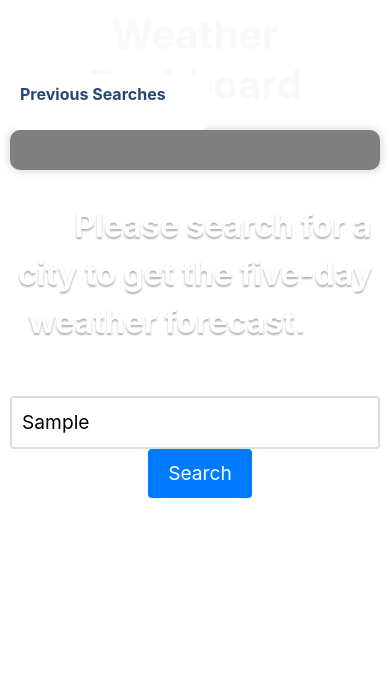
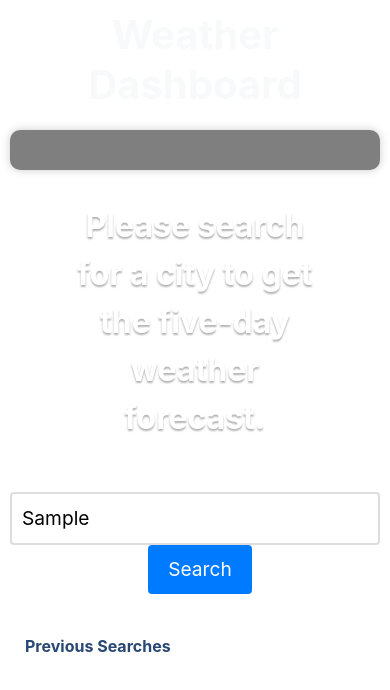
Before and after one commit to TamaraJoniec/Server-APIs-Weather-Dashboard, a website: page index.html in a window 390 px wide. Both pictures are taken after typing "Sample" into the empty fields and a click on the button "Search". Drawn offline with nearby package versions, Linux system fonts and the light colour scheme; no server answers.

Commit message:
added col class to message for responsiveness

```diff
--- a/assets/css/style.css
+++ b/assets/css/style.css
@@ -72,9 +72,8 @@ h4 {
 
 /* list of clickable searches */
 #search-history {
-  position: absolute;
-  top: 50px;
-  left: 10px;
+   position: relative;
+   z-index: 1;
 }
 .list-cities {
   background-color: rgb(255, 255, 255);
--- a/index.html
+++ b/index.html
@@ -6,7 +6,7 @@
   <meta name="viewport" content="width=device-width, initial-scale=1.0" />
   <meta http-equiv="X-UA-Compatible" content="ie=edge" />
   <link rel="stylesheet" href="./assets/css/style.css" />
-  <link rel="stylesheet" href="https://stackpath.bootstrapcdn.com/font-awesome/4.7.0/css/font-awesome.min.css" />
+  <link rel="stylesheet" href="https://cdnjs.cloudflare.com/ajax/libs/twitter-bootstrap/4.6.0/css/bootstrap.min.css">
   <link rel="stylesheet" href="https://cdn.jsdelivr.net/npm/bootstrap@4.6.2/dist/css/bootstrap.min.css"
     integrity="sha384-xOolHFLEh07PJGoPkLv1IbcEPTNtaed2xpHsD9ESMhqIYd0nLMwNLD69Npy4HI+N" crossorigin="anonymous">
   <link href="https://fonts.googleapis.com/css2?family=Roboto&display=swap" rel="stylesheet">
@@ -21,7 +21,7 @@
   <!-- Centered the search container using flexbox -->
   <main>
     <div id="weather-info">
-      <div class="message">Please search for a city to get the five-day weather forecast.</div>
+      <div class="message col-12 d-flex justify-content-center">Please search for a city to get the five-day weather forecast.</div>
     </div>
     <div class="search-container">
       <div class="input-group">
@@ -29,18 +29,19 @@
         <button id="search-button">Search</button>
       </div>
     </div>
-    <!-- search history list -->
-    <div id="search-history" class="hidden list-cities history mt-4">
-      <p class="previous-searches">Previous Searches</p>
-      <ul id="search-history-list">
-      </ul>
-    </div>
+
     <!-- Five day -->
     <div>
       <h3 class="col d-flex justify-content-center subheading"></h3>
       <div class="col d-flex justify-content-center" id="forecast-container"></div>
       <img id="icon">
     </div>
+      <!-- search history list -->
+      <div id="search-history" class="hidden list-cities history col-lg-4 col-md-6 col-sm-12">
+        <p class="previous-searches">Previous Searches</p>
+        <ul id="search-history-list">
+        </ul>
+      </div>
   </main>
   <!-- Moment.js -->
   <script src="https://cdnjs.cloudflare.com/ajax/libs/moment.js/2.29.4/moment.min.js"></script>
@@ -48,6 +49,9 @@
   <script src="https://cdnjs.cloudflare.com/ajax/libs/jquery/3.2.1/jquery.min.js"></script>
   <!-- Script file -->
   <script src="./assets/script/script.js"></script>
+  <!-- Bootstrap JS -->
+  <script src="https://cdnjs.cloudflare.com/ajax/libs/twitter-bootstrap/4.6.0/js/bootstrap.min.js"></script>
+  <!-- As the page loads for the first time -->
   <script>
     // Add an event listener for the "load" event on the window object
     window.addEventListener("load", function () {
@@ -95,8 +99,8 @@
     });
 
     window.addEventListener('DOMContentLoaded', () => {
-        findData();
-      });
+      findData();
+    });
 
   </script>
 </body>
```
